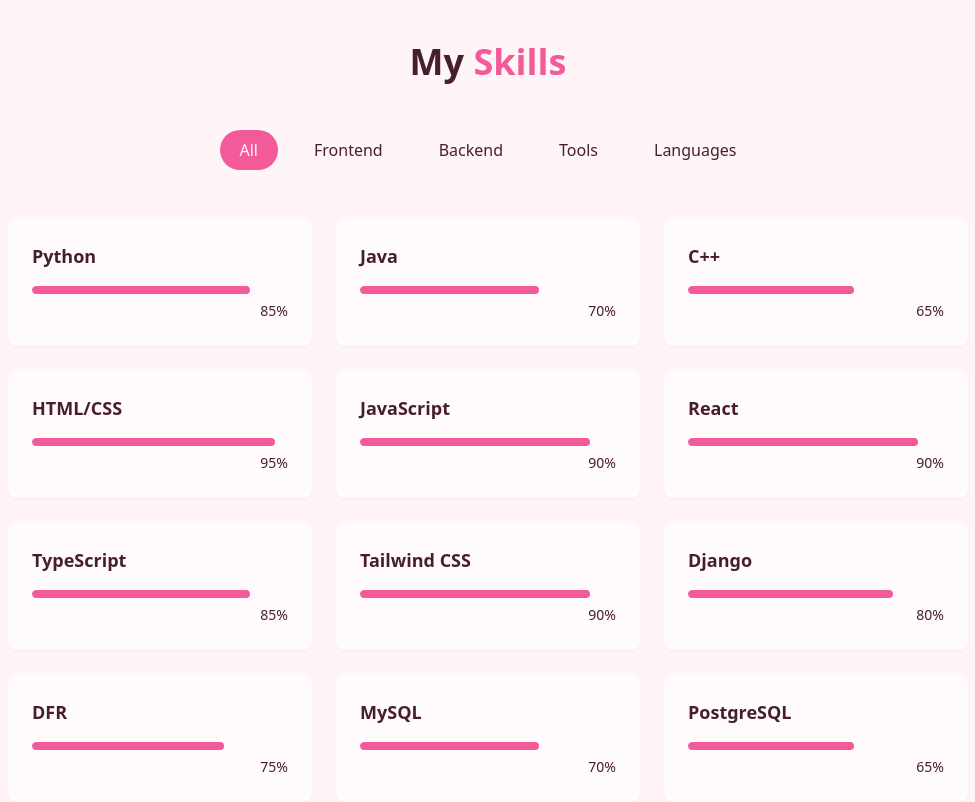
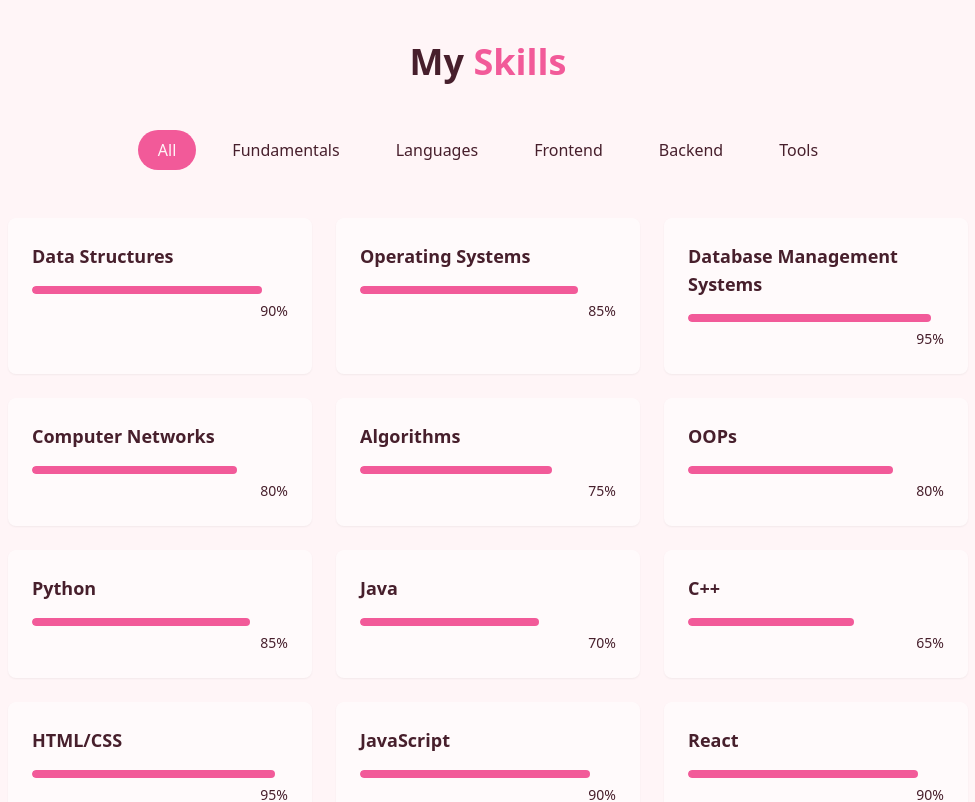
Before and after one commit to manya346/manya-khandelwal-portfolio, a React (Vite) app: page / in a window 1280 px wide. Shown: the part 1680-2482 px from the top of the page, without its empty margins (152-1127 px from the left). Built offline with nearby package versions, Linux system fonts and the light colour scheme.

Commit message:
feat: update skills list and fix category order in SkillsSection

```diff
--- a/src/components/SkillsSection.jsx
+++ b/src/components/SkillsSection.jsx
@@ -2,6 +2,13 @@ import { useState } from "react";
 import { cn } from "@/lib/utils";
 
 const skills = [
+  { name: "Data Structures", level: 90, category: "fundamentals" },
+  { name: "Operating Systems", level: 85, category: "fundamentals" },
+  { name: "Database Management Systems", level: 95, category: "fundamentals" },
+  {name: "Computer Networks", level: 80, category: "fundamentals" },
+  { name: "Algorithms", level: 75, category: "fundamentals" },
+  { name: "OOPs", level: 80, category: "fundamentals" },
+
   { name: "Python", level: 85, category: "languages"},
   { name: "Java", level: 70, category: "languages"},
   { name: "C++", level: 65, category: "languages"},
@@ -13,7 +20,7 @@ const skills = [
   { name: "Tailwind CSS", level: 90, category: "frontend" },
 
   { name: "Django", level: 80, category: "backend" },
-  { name: "DFR", level: 75, category: "backend" },
+  { name: "DRF", level: 75, category: "backend" },
   { name: "MySQL", level: 70, category: "backend" },
   { name: "PostgreSQL", level: 65, category: "backend" },
 
@@ -23,7 +30,7 @@ const skills = [
   { name: "VS Code", level: 95, category: "tools" },
 ];
 
-const categories = ["all", "frontend", "backend", "tools", "languages"];
+const categories = ["all", "fundamentals", "languages" , "frontend", "backend", "tools"];
 
 export const SkillsSection = () => {
   const [activeCategory, setActiveCategory] = useState("all");
```
